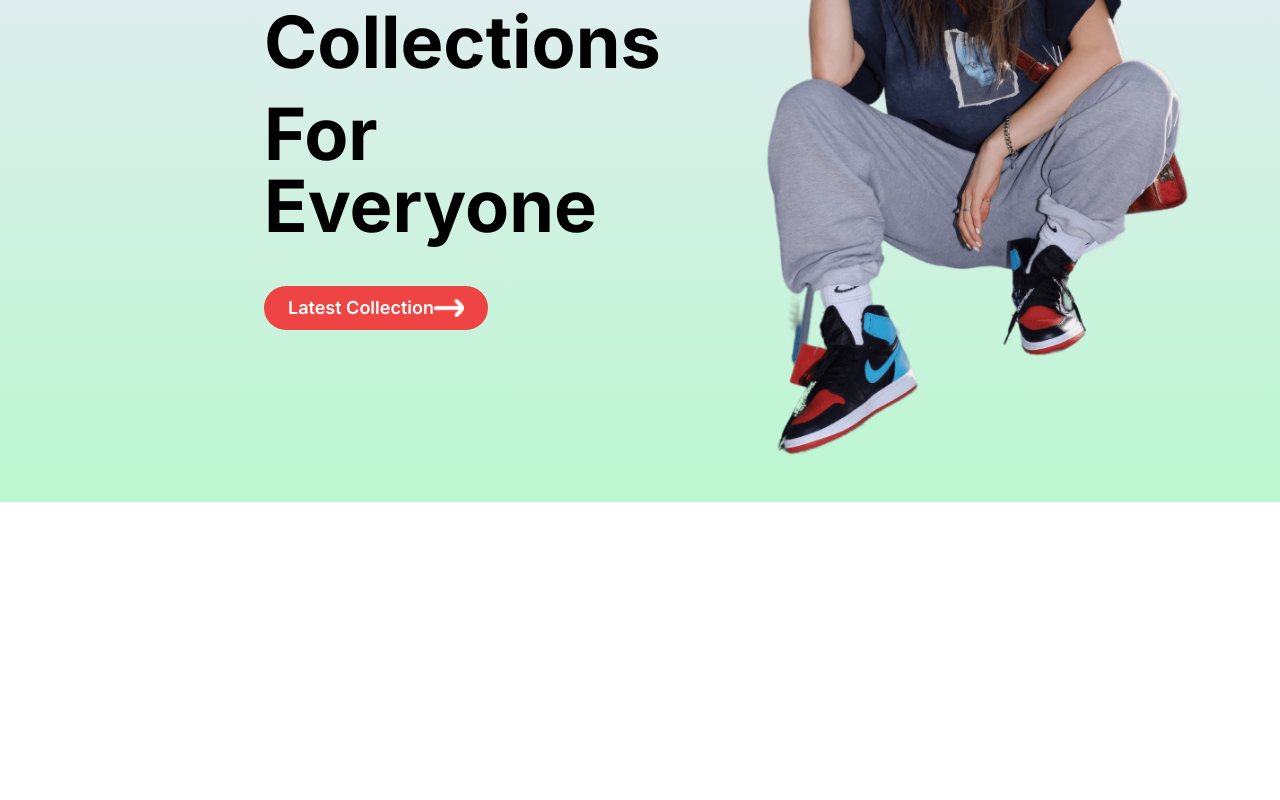
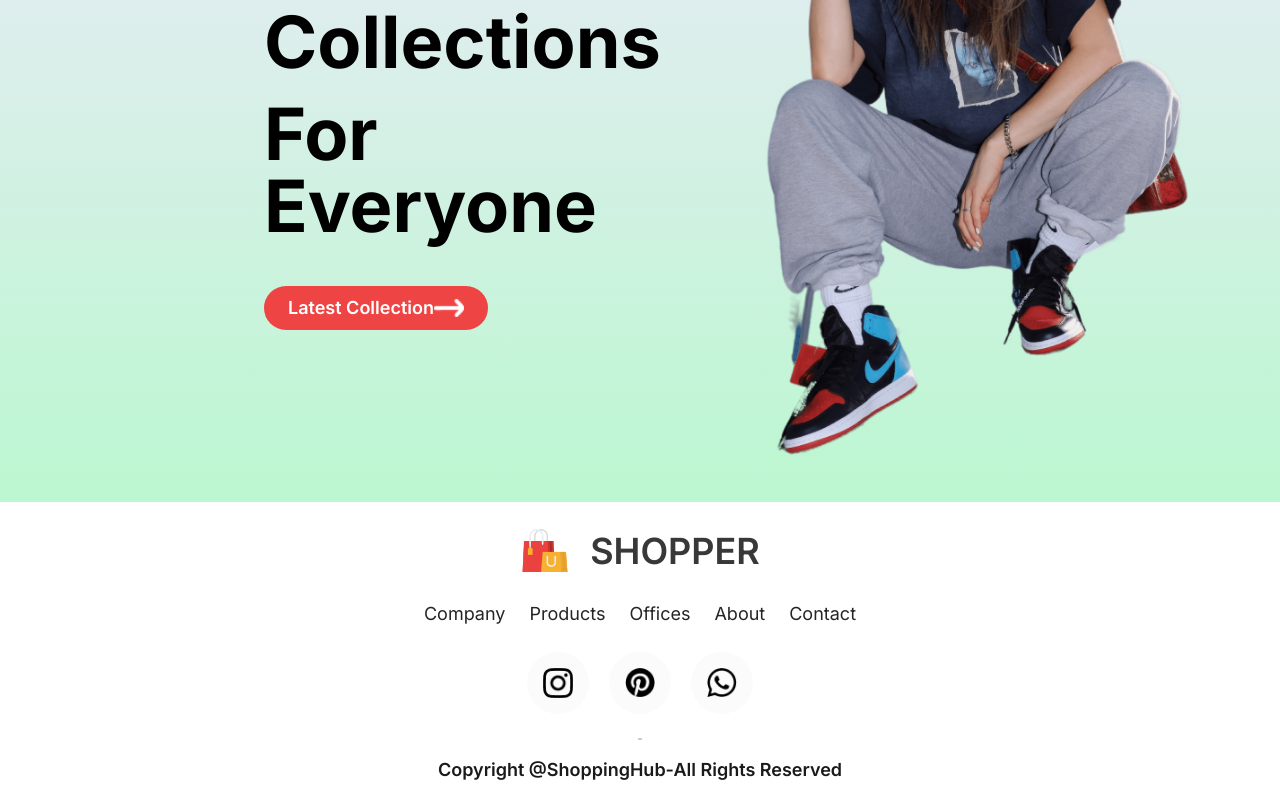
Before and after one commit to Programmers-986/E-commerce-website, a Next.js app: page / in a window 1280 px wide. Shown: the part 366-1166 px from the top of the page. Before the commit the page ends 868 px from the top, so only its background shows below. Built offline with nearby package versions, Linux system fonts and the light colour scheme.

Commit message:
Added a footer

```diff
--- /dev/null
+++ b/src/app/Components/Pages/Footer.tsx
@@ -0,0 +1,42 @@
+import React from "react";
+import Image from "next/image";
+import footer_logo from '../Assets/logo_big.png'
+import instagram_icon from '../Assets/instagram_icon.png'
+import pinterest_icon from '../Assets/pintester_icon.png'
+import whatsapp_icon from '../Assets/whatsapp_icon.png'
+
+const Footer = () => {
+   return(
+     <>
+     <div className="flex flex-col justify-center items-center gap-6 mt-6 mb-4">
+        <div className="flex items-center gap-5">
+            <Image src={footer_logo} alt="" width={50} height={50} />
+            <p className="text-[#383838] text-4xl font-semibold"> SHOPPER</p>
+        </div>
+        <ul className="flex list-none gap-6 text-[#252525] text-lg">
+            <li className="cursor-pointer">Company</li>
+            <li className="cursor-pointer">Products</li>
+            <li className="cursor-pointer">Offices</li>
+            <li className="cursor-pointer">About</li>
+            <li className="cursor-pointer">Contact</li>
+        </ul>
+        <div className="flex gap-5">
+            <div className="p-4 bg-[#fbfbfb] border-1 border-[#ebebeb] rounded-full">
+                <Image src={instagram_icon} alt="" width={30} height={30} />
+            </div>
+            <div className="p-4 bg-[#fbfbfb] border-1 border-[#ebebeb] rounded-full">
+                <Image src={pinterest_icon} alt="" width={30} height={30} />
+            </div>
+            <div className="p-4 bg-[#fbfbfb] border-1 border-[#ebebeb] rounded-full">
+                <Image src={whatsapp_icon} alt="" width={30} height={30} />
+            </div>
+        </div>
+        <div className="flex flex-col items-center gap-4 text-[#1a1a1a] text-lg">
+            <hr className="w-1 border-none rounded-xl h-0.5 bg-[#c7c7c7]" />
+            <p className="font-semibold">Copyright @ShoppingHub-All Rights Reserved</p>
+        </div>
+     </div>
+     </>
+   )
+}
+export default Footer;
--- a/src/app/Components/Pages/Navbar.tsx
+++ b/src/app/Components/Pages/Navbar.tsx
@@ -5,6 +5,7 @@ import cart_icon from '../Assets/cart_icon.png';
 import Link from 'next/link';
 import Image from "next/image";
 import LoginPage from './auth/LoginPage';
+import { useRouter } from "next/navigation";
 
 const Navbar = () => {
   const [isProductsDropdownOpen, setIsProductsDropdownOpen] = useState(false);
@@ -107,7 +108,7 @@ const Navbar = () => {
         </div>
       </nav>
       {showLoginPage && (
-        <div className="fixed inset-0 z-40 bg-gray-500 bg-opacity-75"> {/* Adjust opacity as needed */}
+        <div className="fixed inset-0 z-40 bg-gray-700 bg-opacity-75"> {/* Adjust opacity as needed */}
         <div className="fixed inset-0 flex items-center justify-center z-50 min-h-screen margin: auto">
           <div className="bg-white p-8 rounded-lg shadow-md margin: auto ">
             <LoginPage onClose={handleCloseLoginPage} />
--- a/src/app/Components/Pages/auth/LoginPage.tsx
+++ b/src/app/Components/Pages/auth/LoginPage.tsx
@@ -2,35 +2,34 @@ import React, { useState } from 'react';
 import Link from 'next/link';
 import cart_cross_icon from '../../Assets/cart_cross_icon.png'; // Adjusted path
 import Image from "next/image";
+import { useRouter } from 'next/router';
 
 interface LoginPageProps {
   onClose: () => void;
 }
 
-
 const LoginPage: React.FC<LoginPageProps> = ({ onClose }) => {
   const [email, setEmail] = useState('');
   const [password, setPassword] = useState('');
-
-
+  const router = useRouter();
 
   const handleSubmit = (e: React.FormEvent<HTMLFormElement>) => {
     e.preventDefault();
     // Handle login logic here
     console.log('Email:', email);
     console.log('Password:', password);
+    router.push('/successpage');
   };
 
   return (
-
     <div className="absolute bottom-1/9 left-1/5 transform -translate-x-1/2 -translate-y-1/2 flex items-col items-center justify-center">
-        <div className="bg-white p-8 rounded-lg shadow-md">
+      <div className="bg-white p-20 rounded-lg shadow-md"> {/* Increased padding */}
         <h2 className="text-2xl font-bold mb-6">Login</h2>
-          <button onClick={onClose}
-          className="absolute top-5 right-5 mt-4">
-             <Image src={cart_cross_icon} height={2} width={30} alt="Cart icon" /> </button>
+        <button onClick={onClose} className="absolute top-5 right-5 mt-4">
+          <Image src={cart_cross_icon} height={2} width={30} alt="Cart icon" />
+        </button>
         <form onSubmit={handleSubmit}>
-            <div className="mb-4">
+          <div className="mb-6">
             <label htmlFor="email" className="block text-gray-700 font-bold mb-2">
               Email
             </label>
@@ -39,11 +38,11 @@ import Image from "next/image";
               id="email"
               value={email}
               onChange={(e) => setEmail(e.target.value)}
-                className="shadow appearance-none border rounded w-full py-2 px-3 text-gray-700 leading-tight focus:outline-none focus:shadow-outline"
+              className="shadow appearance-none border rounded w-full py-3 px-4 text-gray-700 leading-tight focus:outline-none focus:shadow-outline"
               required
             />
           </div>
-            <div className="mb-6">
+          <div className="mb-8"> {/* Increased margin bottom */}
             <label htmlFor="password" className="block text-gray-700 font-bold mb-2">
               Password
             </label>
@@ -52,29 +51,31 @@ import Image from "next/image";
               id="password"
               value={password}
               onChange={(e) => setPassword(e.target.value)}
-                className="shadow appearance-none border rounded w-full py-2 px-3 text-gray-700 leading-tight focus:outline-none focus:shadow-outline"
+              className="shadow appearance-none border rounded w-full py-3 px-4 text-gray-700 leading-tight focus:outline-none focus:shadow-outline"
               required
             />
+          </div>
+          <div className="mb-4 text-black-500 hover:underline text-5xl">
+            Don't have an account?{" "}
+            <Link href="/register">
+              <a>Register now!</a>
+            </Link>
           </div>
           <div className="flex items-center justify-between">
             <button
               type="submit"
               className="mt-4 bg-blue-500 hover:bg-blue-700 text-white font-bold py-2 px-4 rounded">
-
               Login
             </button>
-
-              <Link href="/register" legacyBehavior>
-                <a className="mt-4 bg-blue-500 hover:bg-blue-700 text-white font-bold py-2 px-4 rounded ">
+            <Link href="/successpage">
+              <a className="mt-4 bg-blue-500 hover:bg-blue-700 text-white font-bold py-2 px-4 rounded">
                 Register
               </a>
             </Link>
           </div>
         </form>
       </div>
-
     </div>
-
   );
 };
 
--- a/src/app/Components/Pages/auth/RegisterPage.tsx
+++ b/src/app/Components/Pages/auth/RegisterPage.tsx
@@ -1,10 +1,12 @@
 import React, { useState } from 'react';
 import Link from 'next/link';
+import { useRouter } from 'next/router';
 
 const RegisterPage: React.FC = () => {
   const [email, setEmail] = useState('');
   const [password, setPassword] = useState('');
   const [confirmPassword, setConfirmPassword] = useState('');
+  const router = useRouter();
 
   const handleSubmit = (e: React.FormEvent<HTMLFormElement>) => {
     e.preventDefault();
@@ -12,6 +14,7 @@ const RegisterPage: React.FC = () => {
     console.log('Email:', email);
     console.log('Password:', password);
     console.log('Confirm Password:', confirmPassword);
+    router.push('/successpage');
   };
 
   return (
--- /dev/null
+++ b/src/app/Components/Pages/auth/successpage.tsx
@@ -0,0 +1,14 @@
+import React from 'react';
+
+const SuccessPage: React.FC = () => {
+  return (
+    <div className="flex items-center justify-center min-h-screen bg-gray-100">
+      <div className="bg-white p-8 rounded-lg shadow-md">
+        <h2 className="text-2xl font-bold mb-6">Login Successful!</h2>
+        <p>Your Login was successful.</p>
+      </div>
+    </div>
+  );
+};
+
+export default SuccessPage;
--- a/src/app/page.tsx
+++ b/src/app/page.tsx
@@ -2,6 +2,7 @@
 import Image from "next/image";
 import Navbar from "./Components/Pages/Navbar";
 import Hero from "./Components/Pages/Hero";
+import Footer from "./Components/Pages/Footer";
 
 
 export default function Home() {
@@ -10,6 +11,7 @@ export default function Home() {
     <>
     <Navbar />
     <Hero />
+    <Footer />
 
     </>
 
```
Lines whose indentation alone changed are shown as unchanged.
